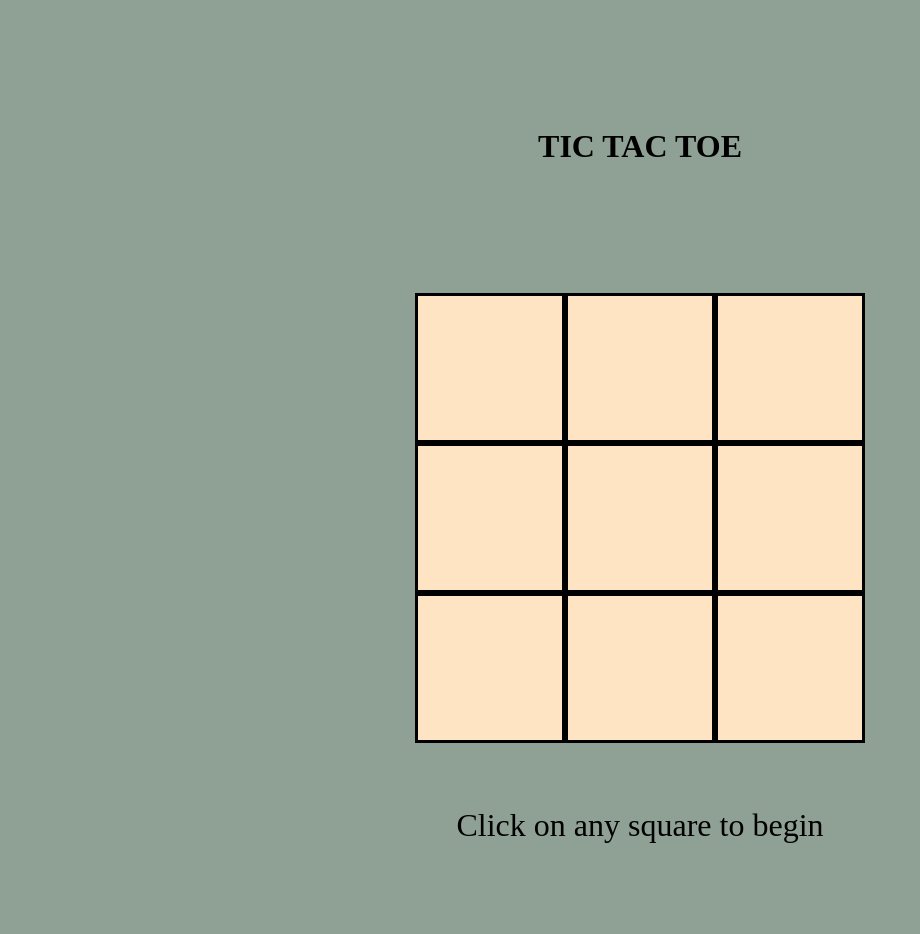
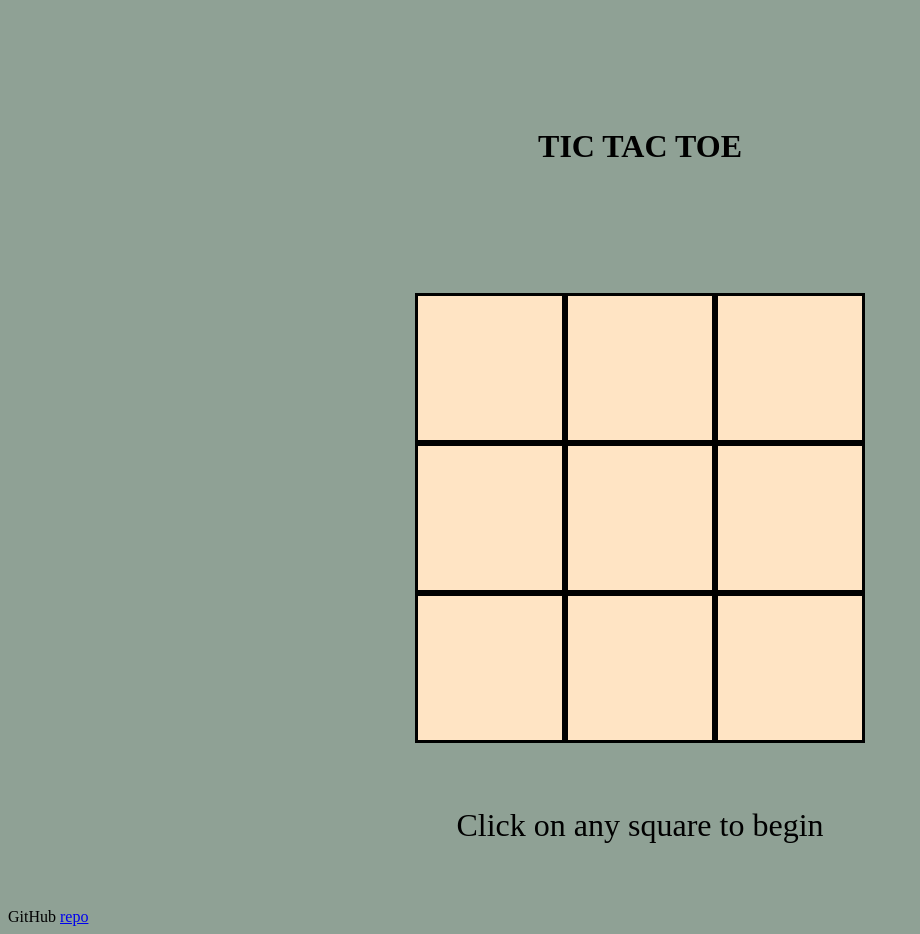
Before and after one commit to TomaszLaboj/tic-tac-toe-react, a React (Vite) app: page / in a window 1280 px wide. Shown: the whole page, without its empty margins (0-920 px from the left). Before the commit the page ends 908 px from the top, so only its background shows below. Built offline with nearby package versions, Linux system fonts and the light colour scheme.

Commit message:
changed to buttons, and added footer

```diff
--- a/index.html
+++ b/index.html
@@ -5,7 +5,7 @@
         <link rel="icon" type="image/svg+xml" href="/vite.svg" />
         <meta name="viewport" content="width=device-width, initial-scale=1.0" />
         <meta name="description" content="An interactive blah blah blah." />
-        <title>My Amazing App</title>
+        <title>TIC TAC TOE</title>
     </head>
     <body>
         <div id="root"></div>
--- a/src/components/App.tsx
+++ b/src/components/App.tsx
@@ -1,10 +1,12 @@
 import { TicTacToe } from "./TicTacToe";
 import "./App.css";
+import { Footer } from "./Footer";
 
 function App() {
     return (
         <div className="App">
             <TicTacToe />
+            <Footer />
         </div>
     );
 }
--- /dev/null
+++ b/src/components/Footer.tsx
@@ -0,0 +1,8 @@
+export function Footer(): JSX.Element {
+    return (
+        <div>
+            GitHub{" "}
+            <a href="https://github.com/TomaszLaboj/tic-tac-toe-react">repo</a>
+        </div>
+    );
+}
--- a/src/components/SquareComponent.tsx
+++ b/src/components/SquareComponent.tsx
@@ -2,8 +2,11 @@ import { SquareProps } from "./types";
 
 export function SquareComponent(props: SquareProps) {
     return (
-        <div className="square" onClick={() => props.handleClick(props.square)}>
+        <button
+            className="square"
+            onClick={() => props.handleClick(props.square)}
+        >
             <div>{props.square.symbol}</div>
-        </div>
+        </button>
     );
 }
```
